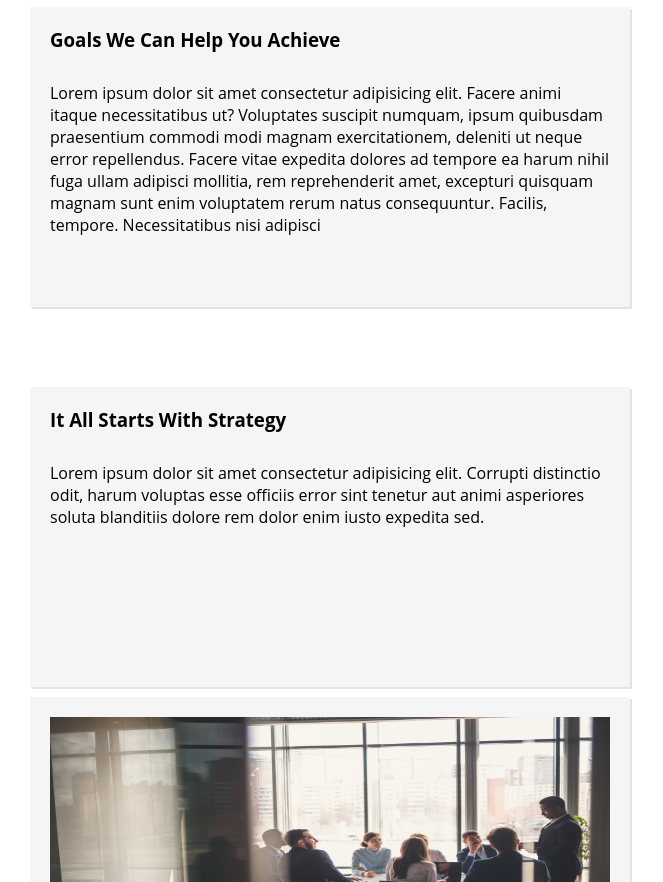
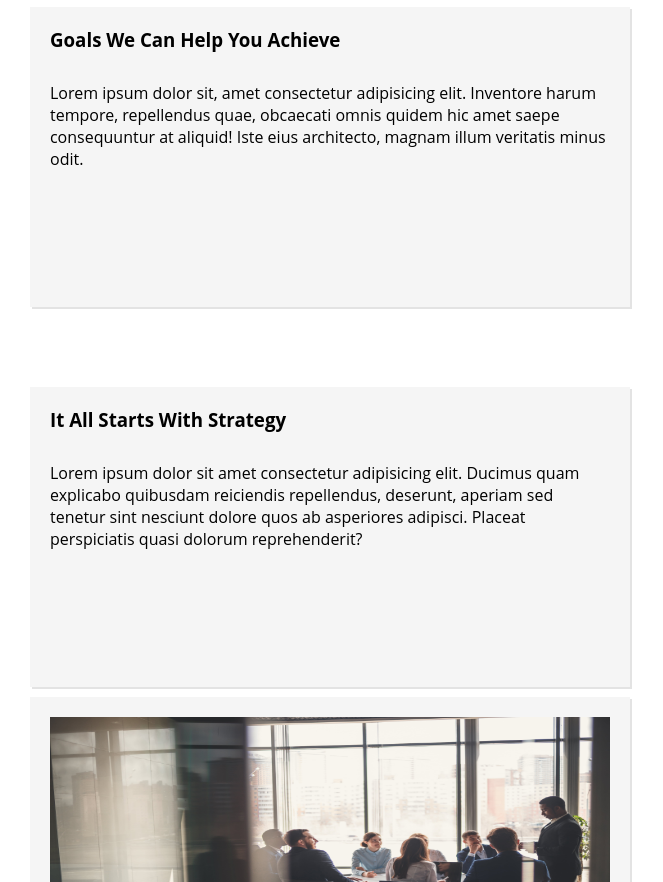
Before and after one commit to PratikTalware26/HTML-CSS-Responsive-Assignment2, a plain HTML site: page index.html in a window 1280 px wide. Shown: the part 2008-2890 px from the top of the page, without its empty margins (310-973 px from the left). Drawn offline with Linux system fonts and the light colour scheme.

Commit message:
made one update

```diff
--- a/index.html
+++ b/index.html
@@ -103,13 +103,7 @@
         <div class="third-part-desc">
           <h3>Goals We Can Help You Achieve</h3>
           <p>
-            Lorem ipsum dolor sit amet consectetur adipisicing elit. Facere
-            animi itaque necessitatibus ut? Voluptates suscipit numquam, ipsum
-            quibusdam praesentium commodi modi magnam exercitationem, deleniti
-            ut neque error repellendus. Facere vitae expedita dolores ad tempore
-            ea harum nihil fuga ullam adipisci mollitia, rem reprehenderit amet,
-            excepturi quisquam magnam sunt enim voluptatem rerum natus
-            consequuntur. Facilis, tempore. Necessitatibus nisi adipisci
+            Lorem ipsum dolor sit, amet consectetur adipisicing elit. Inventore harum tempore, repellendus quae, obcaecati omnis quidem hic amet saepe consequuntur at aliquid! Iste eius architecto, magnam illum veritatis minus odit.
           </p>
         </div>
       </div>
@@ -117,10 +111,7 @@
         <div class="fourth-part-desc">
           <h3>It All Starts With Strategy</h3>
           <p>
-            Lorem ipsum dolor sit amet consectetur adipisicing elit. Corrupti
-            distinctio odit, harum voluptas esse officiis error sint tenetur aut
-            animi asperiores soluta blanditiis dolore rem dolor enim iusto
-            expedita sed.
+            Lorem ipsum dolor sit amet consectetur adipisicing elit. Ducimus quam explicabo quibusdam reiciendis repellendus, deserunt, aperiam sed tenetur sint nesciunt dolore quos ab asperiores adipisci. Placeat perspiciatis quasi dolorum reprehenderit?
           </p>
         </div>
         <div class="fourth-part-img">
```
